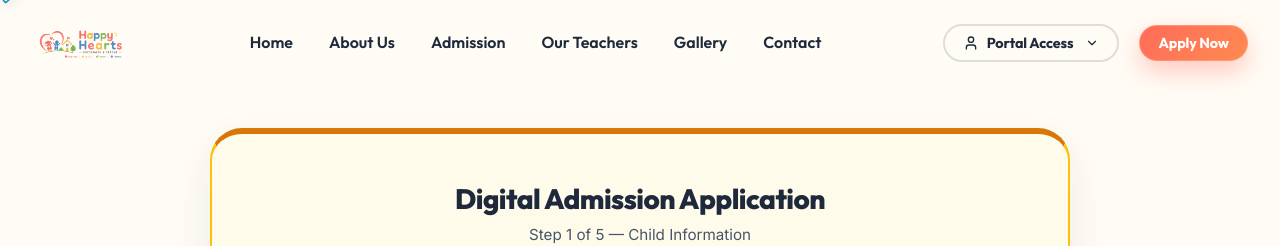
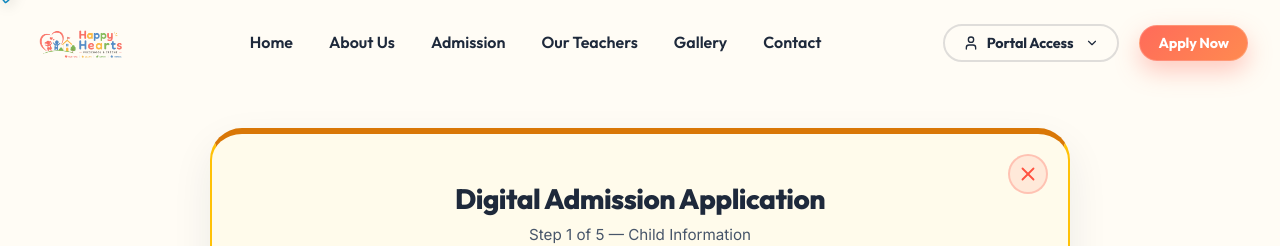
Before and after one commit to sabairuchi/happy-_hearts, a React (Vite) app: page /admission/apply in a window 1280 px wide. Shown: the top 246 px of the page. Built offline with nearby package versions, Linux system fonts and the light colour scheme.

Commit message:
feat: add top corner exit/close X button to Digital Admission Application wizard form

```diff
--- a/src/pages/AdmissionApply.module.css
+++ b/src/pages/AdmissionApply.module.css
@@ -8,6 +8,33 @@
   box-shadow: 0 16px 40px rgba(30, 41, 59, 0.08);
   overflow: hidden;
   padding: 3rem 2.5rem;
+  position: relative;
+}
+
+.closeWizardBtn {
+  position: absolute;
+  top: 20px;
+  right: 20px;
+  width: 40px;
+  height: 40px;
+  border-radius: 50%;
+  background: rgba(255, 107, 90, 0.12);
+  color: #FF5240;
+  border: 2px solid rgba(255, 107, 90, 0.3);
+  display: flex;
+  align-items: center;
+  justify-content: center;
+  cursor: pointer;
+  transition: all 0.25s cubic-bezier(0.34, 1.56, 0.64, 1);
+  z-index: 10;
+}
+
+.closeWizardBtn:hover {
+  background: #FF5240;
+  color: #FFFFFF;
+  border-color: #FF5240;
+  transform: scale(1.1) rotate(90deg);
+  box-shadow: 0 8px 18px rgba(255, 107, 90, 0.35);
 }
 
 .stepBar {
--- a/src/pages/AdmissionApply.tsx
+++ b/src/pages/AdmissionApply.tsx
@@ -1,6 +1,6 @@
 import { useState, type ChangeEvent } from 'react';
-import { Link } from 'react-router-dom';
-import { Check, ArrowRight, ArrowLeft, Upload, Edit3, CheckCircle } from 'lucide-react';
+import { Link, useNavigate } from 'react-router-dom';
+import { Check, ArrowRight, ArrowLeft, Upload, Edit3, CheckCircle, X } from 'lucide-react';
 import { PageWrapper } from '../components/PageWrapper';
 import { Button } from '../components/Button';
 import { useData } from '../context/DataContext';
@@ -8,6 +8,7 @@ import type { DocumentFile } from '../types';
 import styles from './AdmissionApply.module.css';
 
 export default function AdmissionApply() {
+  const navigate = useNavigate();
   const { submitAdmission } = useData();
 
   const [step, setStep] = useState(1);
@@ -190,6 +191,17 @@ export default function AdmissionApply() {
     <PageWrapper>
       <div className="container">
         <div className={styles.wizardContainer}>
+          {/* Corner Exit / Cut Sign Button */}
+          <button
+            type="button"
+            className={styles.closeWizardBtn}
+            onClick={() => navigate('/admission')}
+            title="Exit Admission Application"
+            aria-label="Exit Admission Application"
+          >
+            <X size={22} />
+          </button>
+
           <h2 style={{ fontSize: '1.75rem', fontWeight: 800, textAlign: 'center', marginBottom: '0.5rem' }}>
             Digital Admission Application
           </h2>
```
